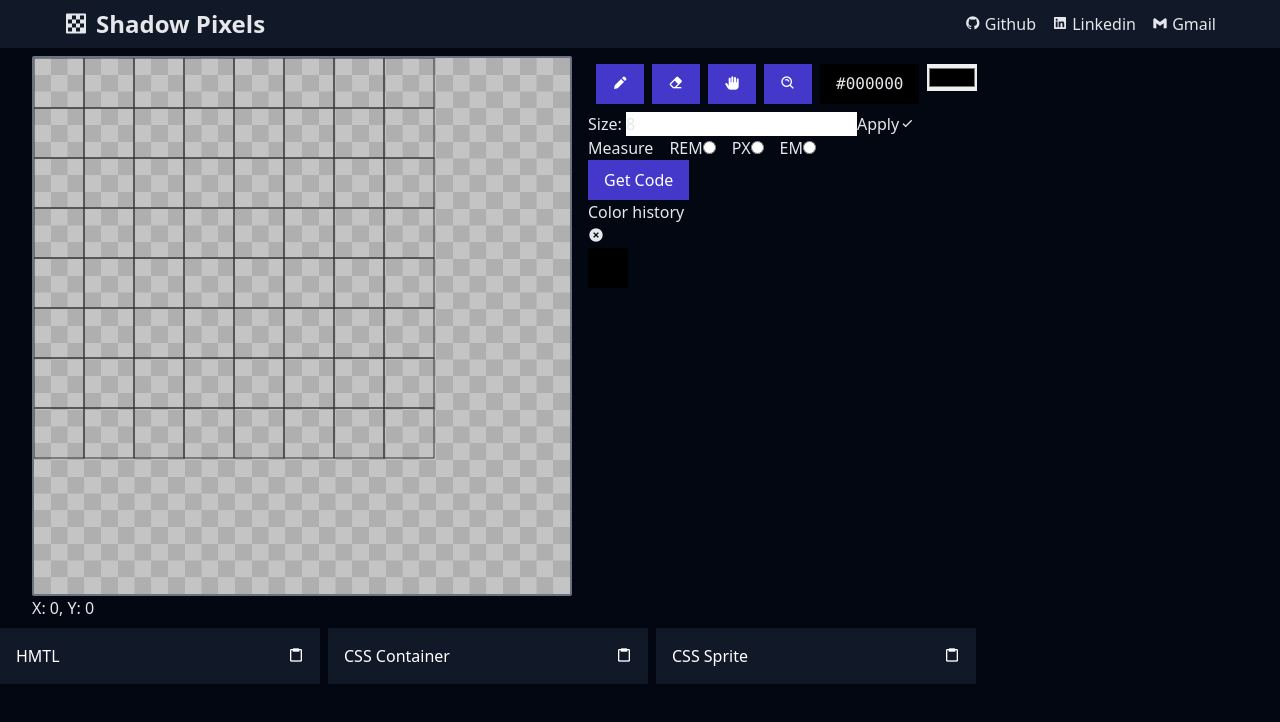
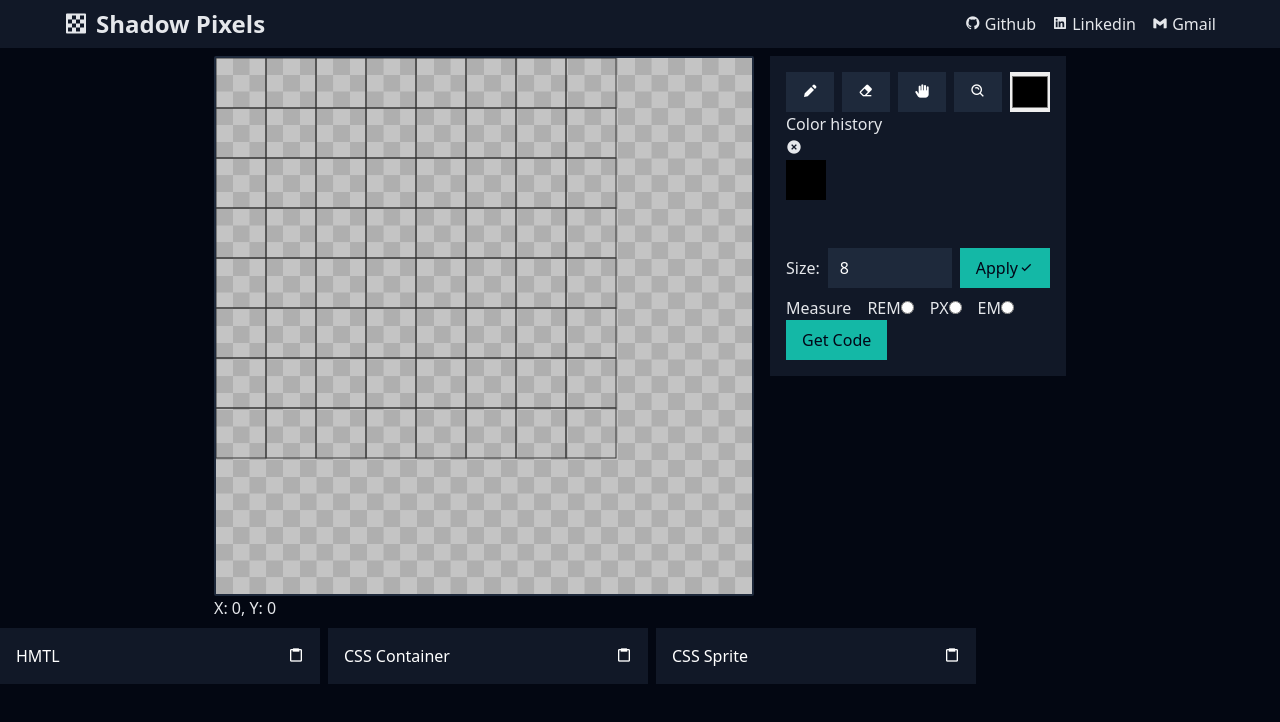
Before and after one commit to Cesar-CARV/shadowPixels, a React (Vite) app: page / in a window 1280 px wide. Shown: the top 722 px of the page. Built offline with nearby package versions, Linux system fonts and the light colour scheme.

Commit message:
Se agregaron estilos al CanvasControls y se modifico el coidgo del Color buton para que tambien funcione como un input type color

```diff
--- a/index.html
+++ b/index.html
@@ -8,7 +8,7 @@
     <link href='https://unpkg.com/boxicons@2.1.4/css/boxicons.min.css' rel='stylesheet'>
     <title>Shadow Pixels</title>
   </head>
-  <body>
+  <body class="bg-gray-950">
     <div id="root" class="bg-gray-950 text-gray-200 min-h-screen h-fit"></div>
     <script type="module" src="/src/main.jsx"></script>
   </body>
--- a/src/App.css
+++ b/src/App.css
@@ -1,20 +1,8 @@
 body{
     scroll-behavior: smooth;
-}
-
-
-.containe-canvas {
-    min-width: 24rem;
 }
 
 #canvas {
     background-image: url('./assets/canvasBackground-light.png');
     background-size: cover;
 }
-
-@media (min-width: 1024px) {
-    #canvas {
-        width: 540px;
-        height: 540px;
-    }
-}
--- a/src/App.jsx
+++ b/src/App.jsx
@@ -85,9 +85,9 @@ function App() {
           />
 
           {/* Controls */}
-          <aside className='flex-grow'>
+          <aside className='bg-gray-900 p-4 w-96 h-96 lg:w-auto lg:h-auto'>
             {/* tools and current color */}
-            <div className='flex justify-left align-center p-2 gap-2'>
+            <section className='flex flex-wrap justify-left align-center gap-2'>
               <ToolButton
                 type={TOOLS.PEN}
                 active={currentTool === TOOLS.PEN}
@@ -110,11 +110,17 @@ function App() {
               />
               <ColorButton
                 color={currentColor}
-                click={() => { }}
+                click={handleClickColor}
                 showHex={true}
               />
-              <input type="color" onChange={handleClickColor} />
-            </div>
+            </section>
+
+            {/* History */}
+            <History
+              items={history}
+              clear={clearColorHistory}
+              updateColor={updateCurrentColor}
+            />
 
             {/* Form size */}
             <CanvasControls
@@ -122,18 +128,12 @@ function App() {
               changeMeasure={changeMeasure}
             />
             <button
-              className="bg-indigo-700 text-white px-4 py-2"
+              className="bg-teal-500 text-slate-950 px-4 py-2"
               onClick={convertBoardToCSs}
             >
               Get Code
             </button>
 
-            {/* History */}
-            <History
-              items={history}
-              clear={clearColorHistory}
-              updateColor={updateCurrentColor}
-            />
           </aside>
         </article>
 
--- a/src/components/Canvas.jsx
+++ b/src/components/Canvas.jsx
@@ -81,7 +81,7 @@ function Canvas({ size, color, tool, getBoard }) {
     }
 
     return (
-        <section className="containe-canvas flex-grow max-w-fit">
+        <section className="flex-grow max-w-fit">
             <canvas
                 ref={canvasRef}
                 onMouseMove={handleMouseMove}
@@ -91,9 +91,9 @@ function Canvas({ size, color, tool, getBoard }) {
                 onContextMenu={handleContextMenu}
                 id="canvas"
                 className={`
-                    border-2 border-gray-500 rounded-sm
+                    border-2 border-slate-800 rounded-sm
                     object-none object-left-top
-                    w-96 h-96
+                    w-96 h-96 lg:w-[540px] lg:h-[540px]
                     ${currentTool === TOOLS.PEN ? "cursor-cell" : ""}
                     ${currentTool === TOOLS.ERASER ? "cursor-no-drop" : ""}
                     ${currentTool === TOOLS.HAND ? "cursor-move" : ""}
--- a/src/components/CanvasControls.jsx
+++ b/src/components/CanvasControls.jsx
@@ -33,19 +33,21 @@ function CanvasControls({ changeSize, changeMeasure }) {
 
     return (
         <section>
-            <form onSubmit={handleSubmit}>
-                <label htmlFor="">
-                    <span>Size: </span>
+            <form onSubmit={handleSubmit} className="flex flex-nowrap justify-center items-center">
+                <label htmlFor="size-board" className="inline-flex items-center justify-center">
+                    Size:
+                </label>
                 <input
+                    className="flex-grow w-8 bg-slate-800 text-white px-3 py-1 m-2 h-10"
                     type="text"
                     placeholder='8'
                     name="size"
+                    id="size-board"
                     maxLength={2}
                     onChange={handleChange}
                     value={sizeValue}
                 />
-                </label>
-                <button type="submit">
+                <button type="submit" className="bg-teal-500 text-slate-950 px-4 py-2 h-10">
                     <span>Apply</span>
                     <i className='bx bx-check'></i>
                 </button>
--- a/src/components/ColorButton.jsx
+++ b/src/components/ColorButton.jsx
@@ -1,13 +1,29 @@
 function ColorButton({ color, click, showHex }) {
     return (
+        <>
+            {
+                showHex &&
+                <input
+                    className='w-10 h-10 border-slate-800 cursor-pointer'
+                    type="color"
+                    onChange={click}
+                    title={color}
+                    value={color}
+                />
+            }
+
+            {
+                !showHex &&
                 <button
-            className={`${showHex ? "w-auto" : "w-10"} h-10 px-4 py-2 font-mono`}
+                    className={"w-10 h-10 px-4 py-2 font-mono"}
                     onClick={() => click(color)}
                     style={{ backgroundColor: color }}
                     title={color}
                 >
                     {showHex && color}
                 </button>
+            }
+        </>
     )
 }
 
--- a/src/components/History.jsx
+++ b/src/components/History.jsx
@@ -14,7 +14,7 @@ function History({ items, clear, updateColor }) {
                     <i className='bx bxs-x-circle'></i>
                 </button>
             </header>
-            <ul>
+            <ul className="flex h-20 overflow-y-scroll w-full flex-wrap gap-1">
                 {history.map((item, i) => (
                     <li key={i}>
                         <ColorButton color={item} click={handleUpdateColorClick} showHex={false}/>
--- a/src/components/ToolButton.jsx
+++ b/src/components/ToolButton.jsx
@@ -7,7 +7,7 @@ function ToolButton({ type, active, cb }) {
 
     return (
         <button
-            className={`${buttonActive ? "bg-indigo-500" : "bg-indigo-700"} text-white px-4 py-2`}
+            className={`${buttonActive ? "bg-teal-500" : "bg-slate-800"} ${buttonActive ? "text-slate-950" : "text-white"} px-4 py-2 h-10`}
             onClick={callback}
         >
             {typeButton === TOOLS.PEN ? <i className='bx bxs-pencil'></i> : <></>}
```
Lines whose indentation alone changed are shown as unchanged.
